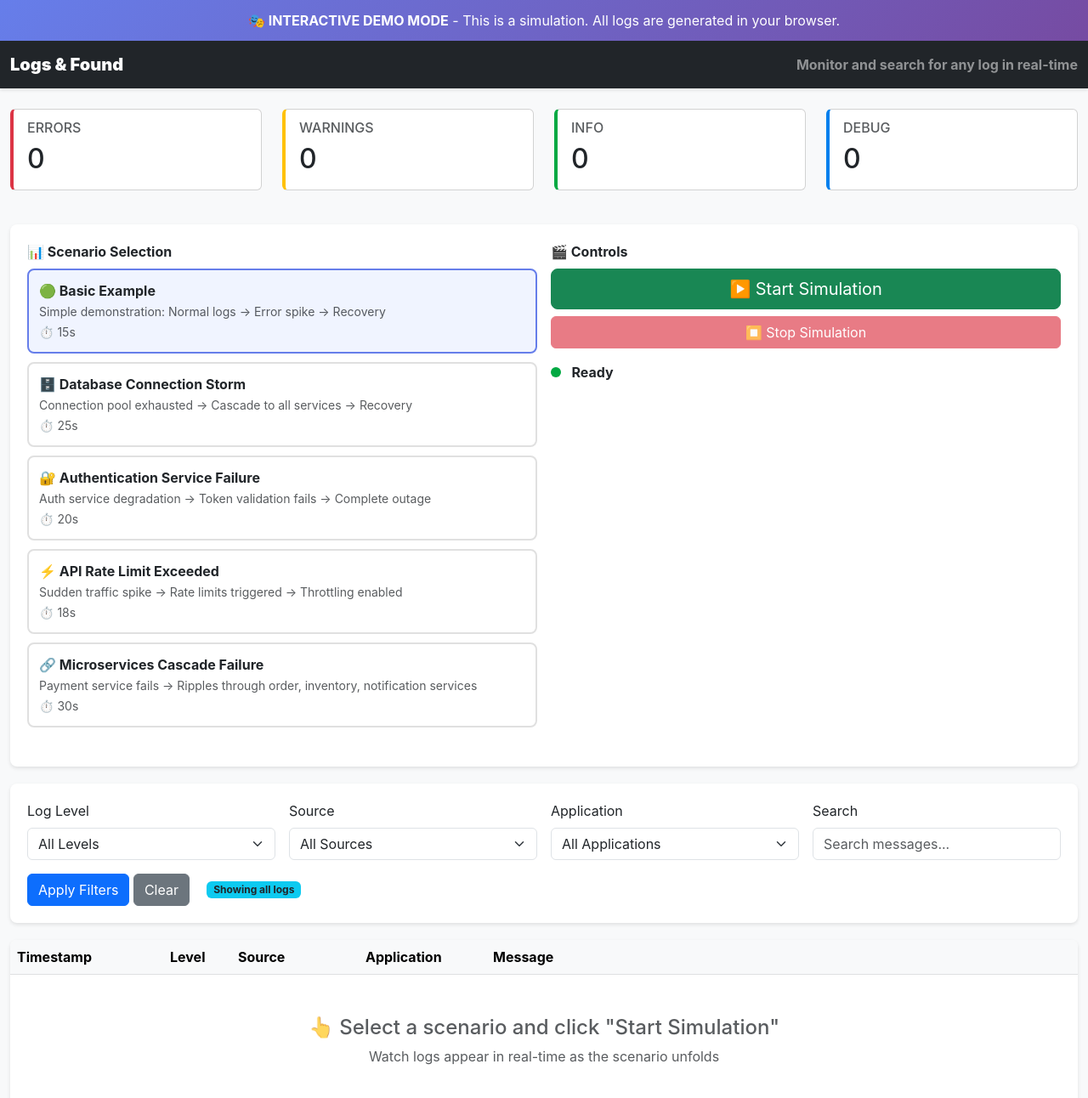
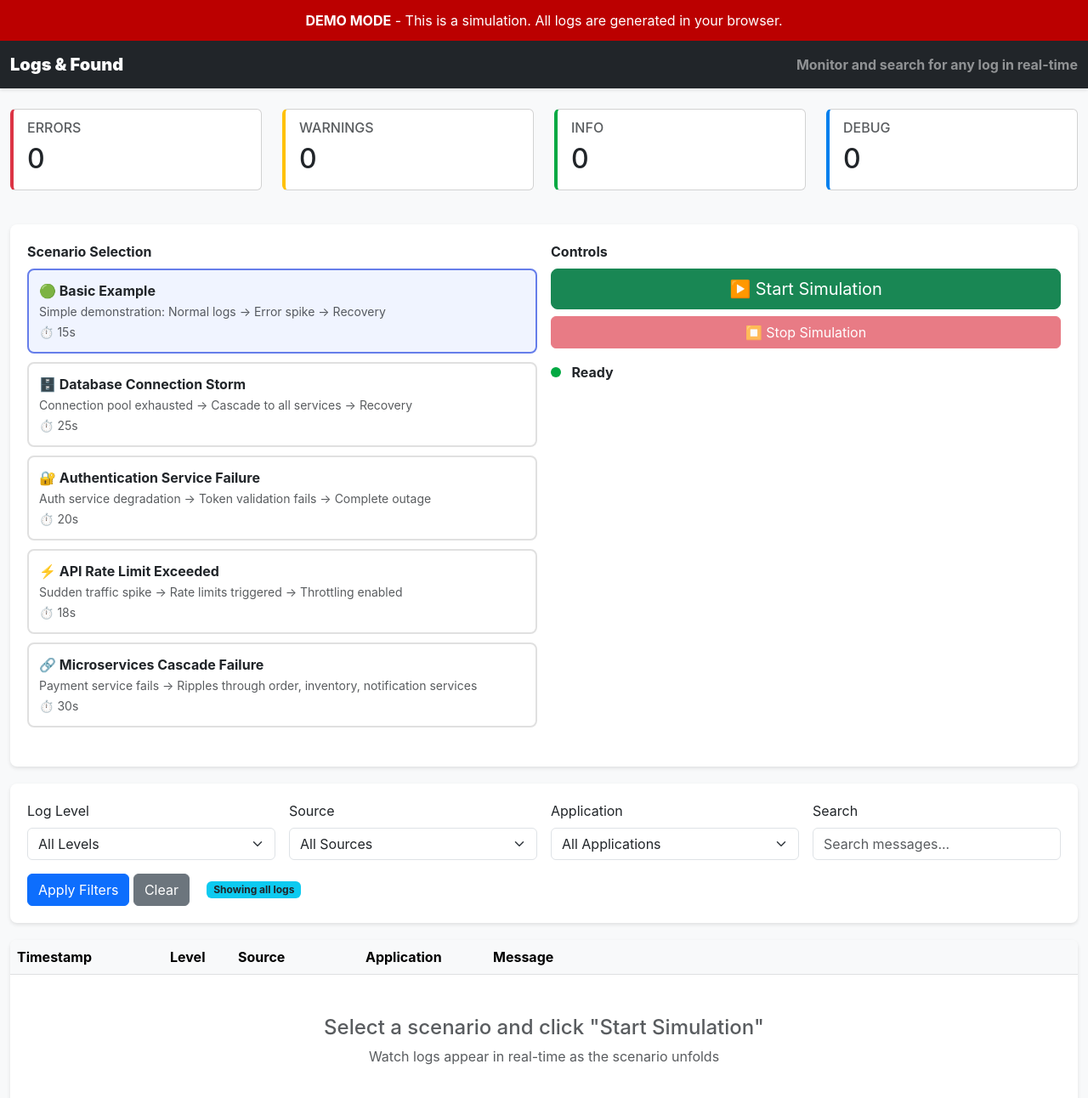
Before and after one commit to Romanabramovich/log-aggregation-demo, a plain HTML site: page index.html in a window 1280 px wide. Shown: the top 1292 px of the page at 85% size. Drawn offline with nearby package versions, Linux system fonts and the light colour scheme.

Commit message:
banner color change

```diff
--- a/index.html
+++ b/index.html
@@ -23,7 +23,7 @@
 
         /* Demo Banner */
         .demo-banner {
-            background: linear-gradient(135deg, #667eea 0%, #764ba2 100%);
+            background: #bb0000;
             color: white;
             padding: 12px;
             text-align: center;
@@ -176,7 +176,7 @@
 <body>
     <!-- Demo Banner -->
     <div class="demo-banner">
-        <strong>🎭 INTERACTIVE DEMO MODE</strong> - This is a simulation. All logs are generated in your browser.
+        <strong>DEMO MODE</strong> - This is a simulation. All logs are generated in your browser.
     </div>
 
     <!-- Navigation (matching existing UI) -->
@@ -232,13 +232,13 @@
         <div class="filter-panel">
             <div class="row g-3 mb-3">
                 <div class="col-md-6">
-                    <label class="form-label"><strong>📊 Scenario Selection</strong></label>
+                    <label class="form-label"><strong>Scenario Selection</strong></label>
                     <div id="scenarioList">
                         <!-- Scenarios populated by JavaScript -->
                     </div>
                 </div>
                 <div class="col-md-6">
-                    <label class="form-label"><strong>🎬 Controls</strong></label>
+                    <label class="form-label"><strong>Controls</strong></label>
                     <div class="d-grid gap-2">
                         <button id="startBtn" class="btn btn-success btn-lg">
                             ▶️ Start Simulation
@@ -323,7 +323,7 @@
                 <tbody id="logsTableBody">
                     <tr>
                         <td colspan="5" class="text-center text-muted py-5">
-                            <h4>👆 Select a scenario and click "Start Simulation"</h4>
+                            <h4>Select a scenario and click "Start Simulation"</h4>
                             <p>Watch logs appear in real-time as the scenario unfolds</p>
                         </td>
                     </tr>
```
